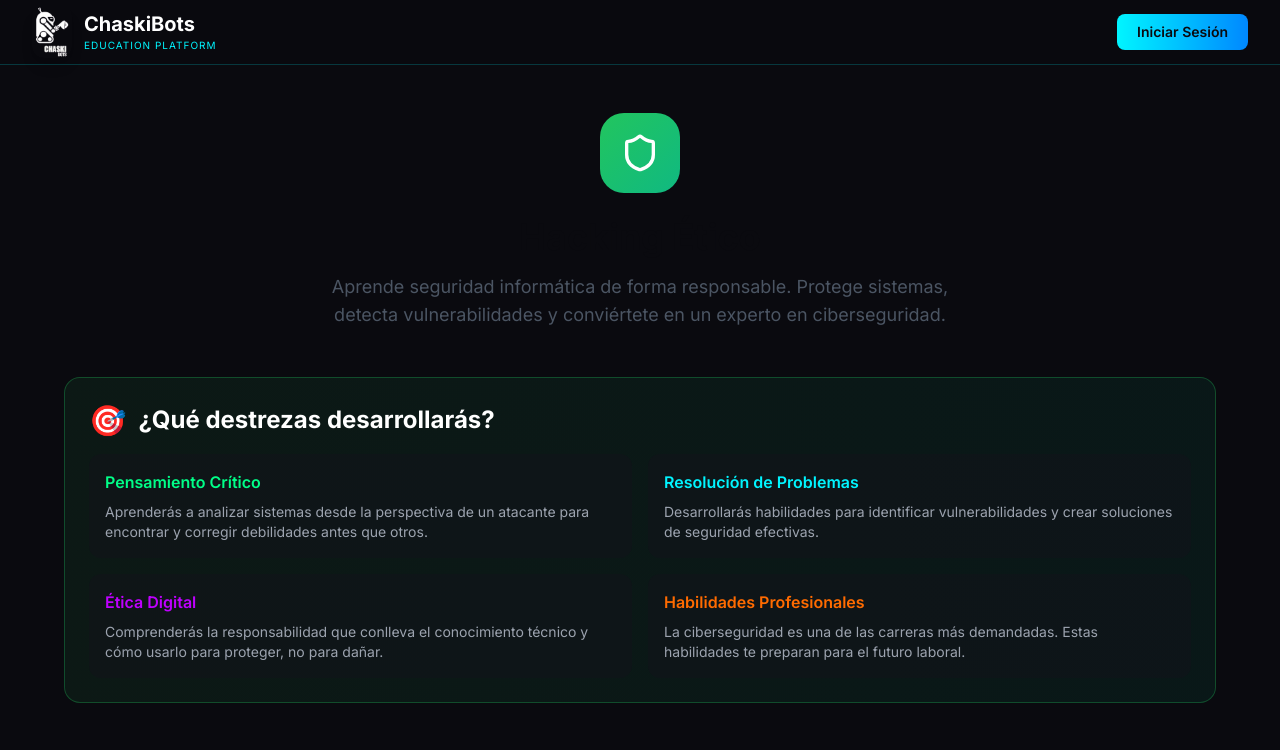
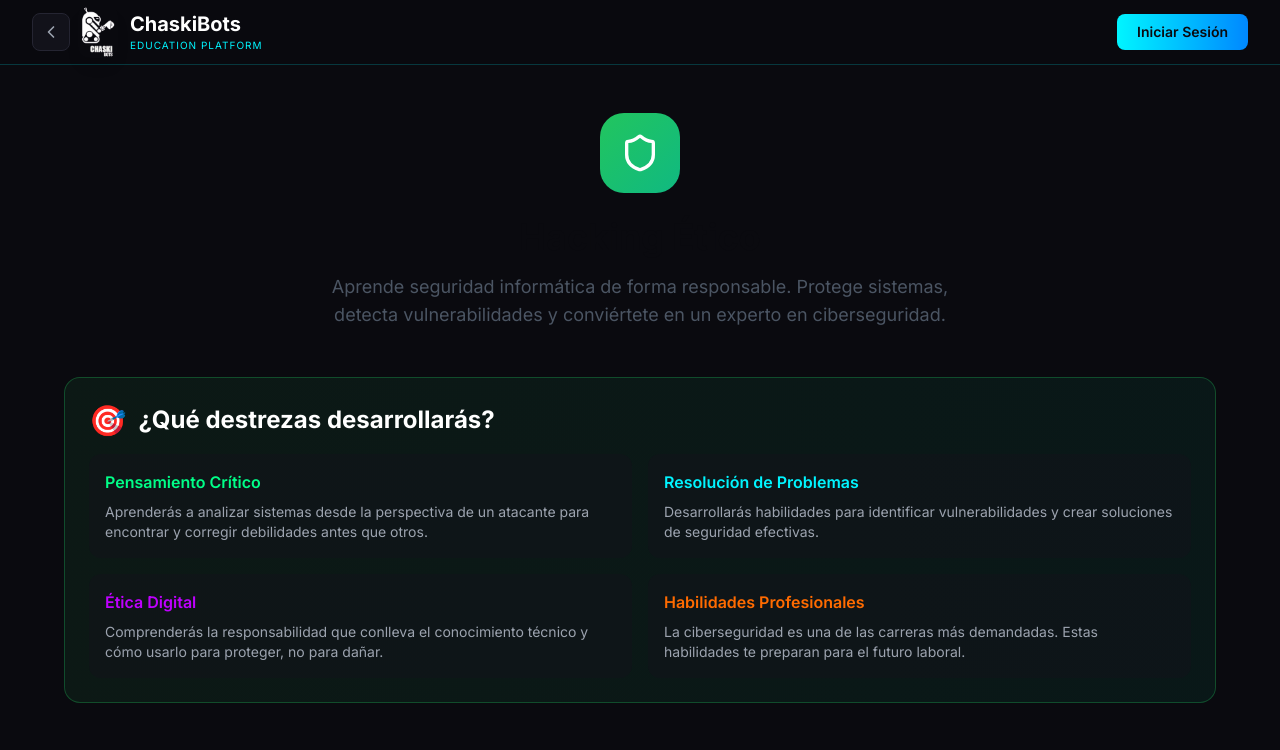
Before and after one commit to chaskibotslab/chaskibots-edu, a Next.js app: page /hacking in a window 1280 px wide. Shown: the top 750 px of the page. Built offline with nearby package versions, Linux system fonts and the light colour scheme.

Commit message:
Add: boton de retroceso en Header para mejor navegacion

```diff
--- a/src/components/Header.tsx
+++ b/src/components/Header.tsx
@@ -3,19 +3,47 @@
 import { useState } from 'react'
 import Link from 'next/link'
 import Image from 'next/image'
+import { useRouter, usePathname } from 'next/navigation'
 import { useAuth } from './AuthProvider'
-import { Menu, X, User, LogOut, BookOpen, Bot, Brain, Shield, Zap, Settings } from 'lucide-react'
+import { Menu, X, User, LogOut, BookOpen, Bot, Brain, Shield, Zap, Settings, ChevronLeft, Home } from 'lucide-react'
 
 export default function Header() {
   const { user, logout, isAuthenticated, isAdmin } = useAuth()
   const [menuOpen, setMenuOpen] = useState(false)
+  const router = useRouter()
+  const pathname = usePathname()
+
+  const isHomePage = pathname === '/' || pathname === '/dashboard'
+  const isLoginPage = pathname === '/login'
+
+  const handleBack = () => {
+    // Intentar ir atrás en el historial, si no hay historial ir al dashboard
+    if (window.history.length > 2) {
+      router.back()
+    } else {
+      router.push(isAuthenticated ? '/dashboard' : '/')
+    }
+  }
 
   return (
     <header className="sticky top-0 z-50 bg-dark-900/95 backdrop-blur-md border-b border-neon-cyan/20">
       <div className="max-w-7xl mx-auto px-4 sm:px-6 lg:px-8">
         <div className="flex items-center justify-between h-16">
-          {/* Logo */}
-          <Link href="/" className="flex items-center gap-3 group">
+          {/* Back Button + Logo */}
+          <div className="flex items-center gap-2">
+            {/* Botón de retroceso - visible en todas las páginas excepto home/dashboard/login */}
+            {!isHomePage && !isLoginPage && (
+              <button
+                onClick={handleBack}
+                className="p-2 rounded-lg bg-dark-800 border border-dark-600 hover:border-neon-cyan/50 hover:bg-dark-700 transition-all duration-200 group"
+                title="Volver"
+              >
+                <ChevronLeft className="w-5 h-5 text-gray-400 group-hover:text-neon-cyan transition-colors" />
+              </button>
+            )}
+
+            {/* Logo */}
+            <Link href={isAuthenticated ? "/dashboard" : "/"} className="flex items-center gap-3 group">
             <Image
               src="/chaski.png"
               alt="ChaskiBots Logo"
@@ -28,6 +56,7 @@ export default function Header() {
               <span className="text-[10px] text-neon-cyan tracking-widest">EDUCATION PLATFORM</span>
             </div>
           </Link>
+          </div>
 
           {/* Desktop Navigation - Oculto por solicitud del usuario */}
 
```
Also changed, not shown: .snapshots/readme.md (added), .snapshots/sponsors.md (added).
